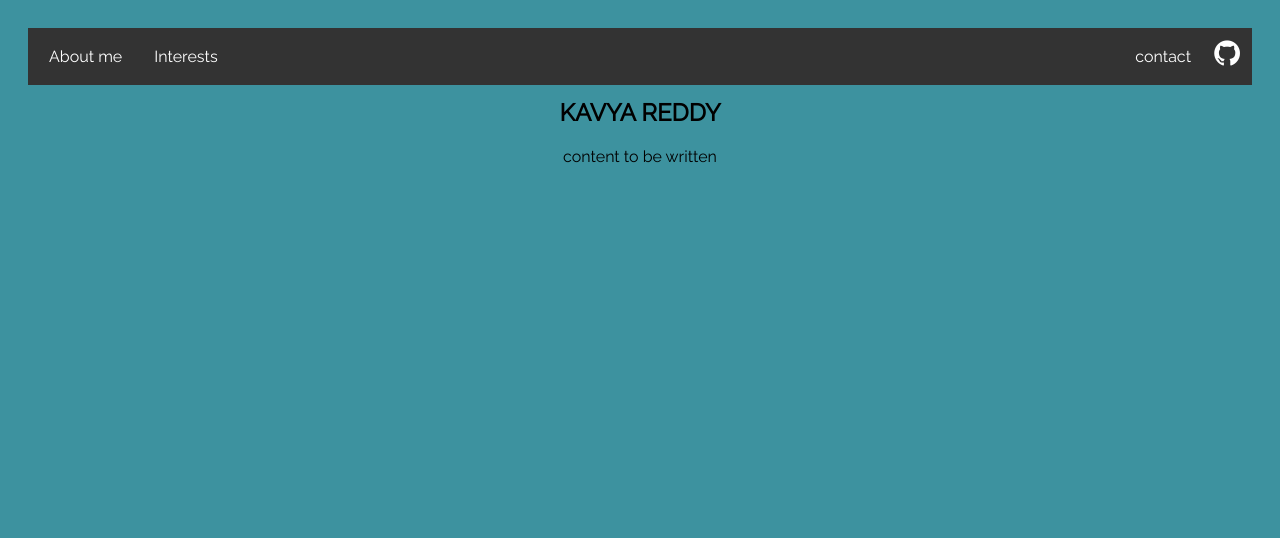
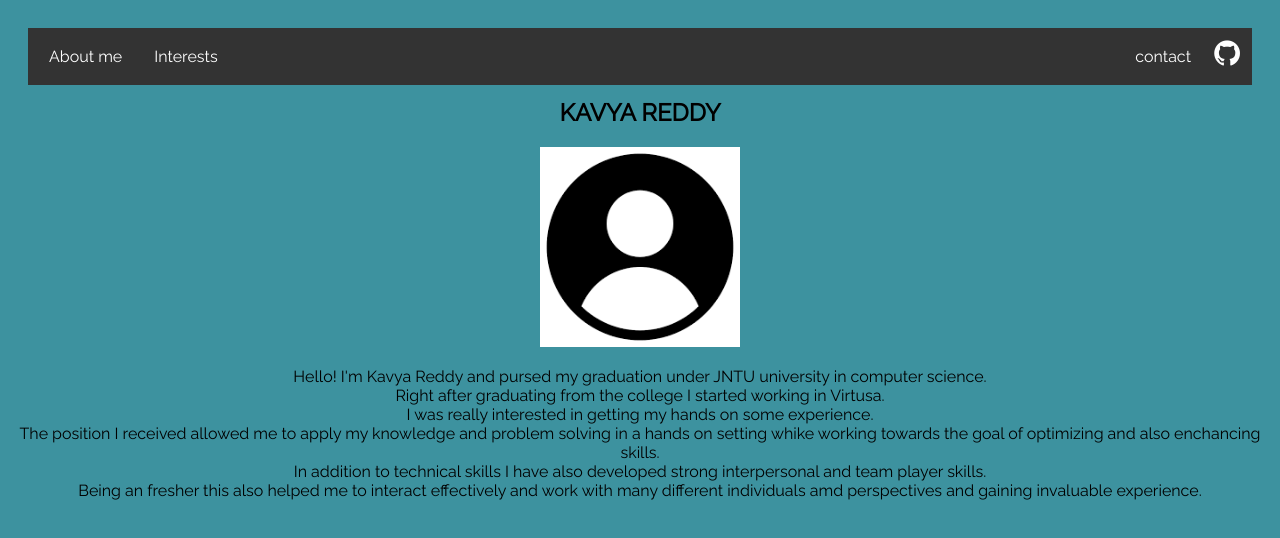
Before and after one commit to kavyareddy17/AboutMe1, a plain HTML site: page index.html in a window 1280 px wide. Drawn offline with Linux system fonts and the light colour scheme.

Commit message:
after changes

```diff
--- a/index.html
+++ b/index.html
@@ -27,9 +27,13 @@
     </header>
     <center>
         <h2>KAVYA REDDY</h2>
+        <img src="userphoto.png" alt="" width="200" height="200">
         <!--<P style="color:black"><strong>27 May 2018</strong></P>-->
         <div>
-            <p style="color:black">content to be written
+            <p style="color:black">Hello! I'm Kavya Reddy and pursed my graduation under JNTU university in computer science.<br>
+                Right after graduating from the college I started working in Virtusa.<br>I was really interested in getting my hands on some experience.<br>
+                The position I received allowed me to apply my knowledge and problem solving in a hands on setting whike working towards the goal of optimizing and also enchancing skills.<br>
+                In addition to technical skills I have also developed strong interpersonal and team player skills.<br>Being an fresher this also helped me to interact effectively and work with many different individuals amd perspectives and gaining invaluable experience.
             </p>
         </div>
     </center>
```
Also changed, not shown: contact.html (+1 -0 lines), post2.html (+1 -0 lines), userphoto.png (added).
